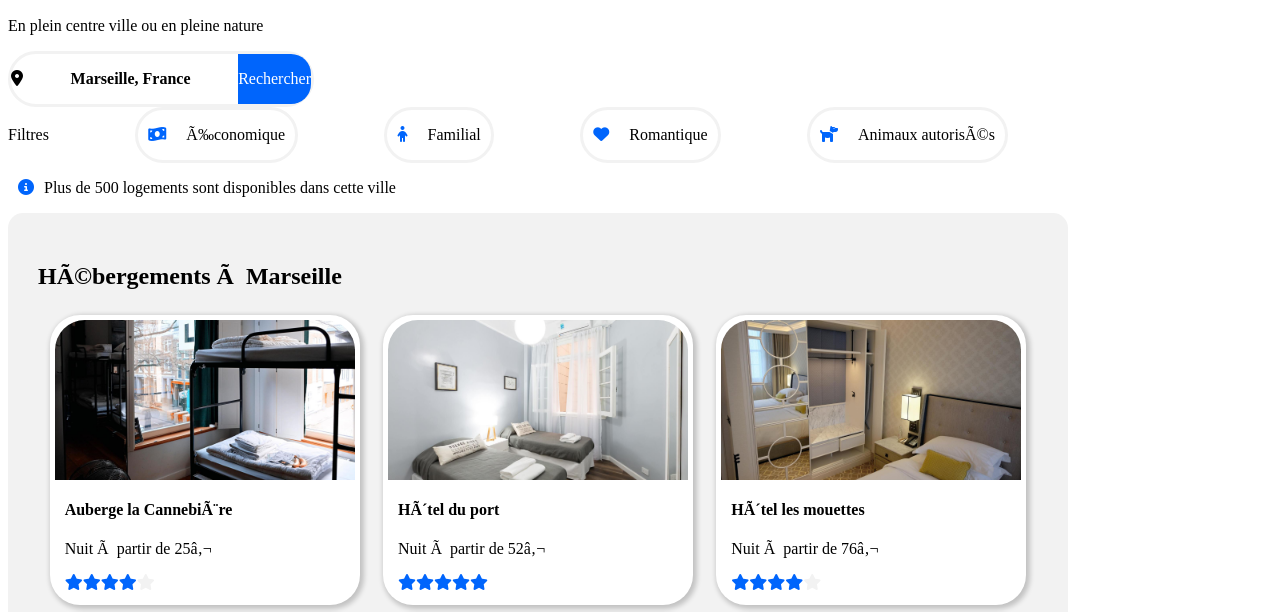
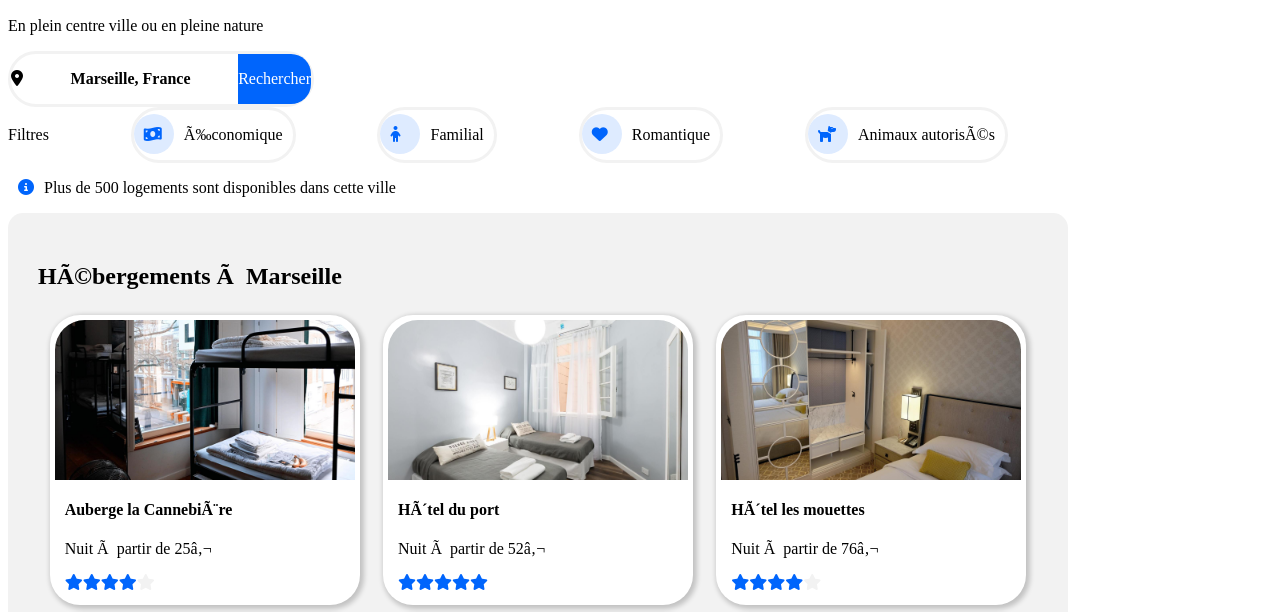
Before and after one commit to coralie-r/P2_reservia, a plain HTML site: page index.html in a window 1280 px wide. Shown: the part 160-772 px from the top of the page. Drawn offline with Linux system fonts and the light colour scheme; a web font is replaced by a local one.

Commit message:
round + icons

```diff
--- a/index.html
+++ b/index.html
@@ -34,19 +34,19 @@
                 <div id="filter">
                     <p>Filtres</p>
                     <div class="filters">
-                        <div><i class="fas fa-money-bill-wave"></i></div>
+                        <div class="round"><i class="fas fa-money-bill-wave"></i></div>
                         <p>Économique</p>
                     </div>
                     <div class="filters">
-                        <i class="fas fa-child"></i>
+                        <div class="round"><i class="fas fa-child"></i></div>
                         <p>Familial</p>
                     </div>
                     <div class="filters">
-                        <i class="fas fa-heart"></i>
+                        <div class="round"><i class="fas fa-heart"></i></div>
                         <p>Romantique</p>
                     </div>
                     <div class="filters">
-                        <i class="fas fa-dog"></i>
+                        <div class="round"><i class="fas fa-dog"></i></div>
                         <p>Animaux autorisés</p>
                     </div>
                 </div>
--- a/style.css
+++ b/style.css
@@ -20,6 +20,14 @@ body
 {
     max-width: 1600px;
     margin: 0 auto;
+}
+
+@media all and (max-width: 1024px)
+{
+    #warper
+    {
+        width: auto;
+    }
 }
 
 .fa-star
@@ -126,6 +134,17 @@ nav a:hover
 {
     color: #0065FC;
     padding: 0 10px;
+
+}
+
+.round
+{
+    background-color: #DEEBFF ;
+    width: 40px;
+    height: 40px;
+    border-radius: 20px;
+    display: flex;
+    align-items: center;
 }
 
 /* section 1 */
```
